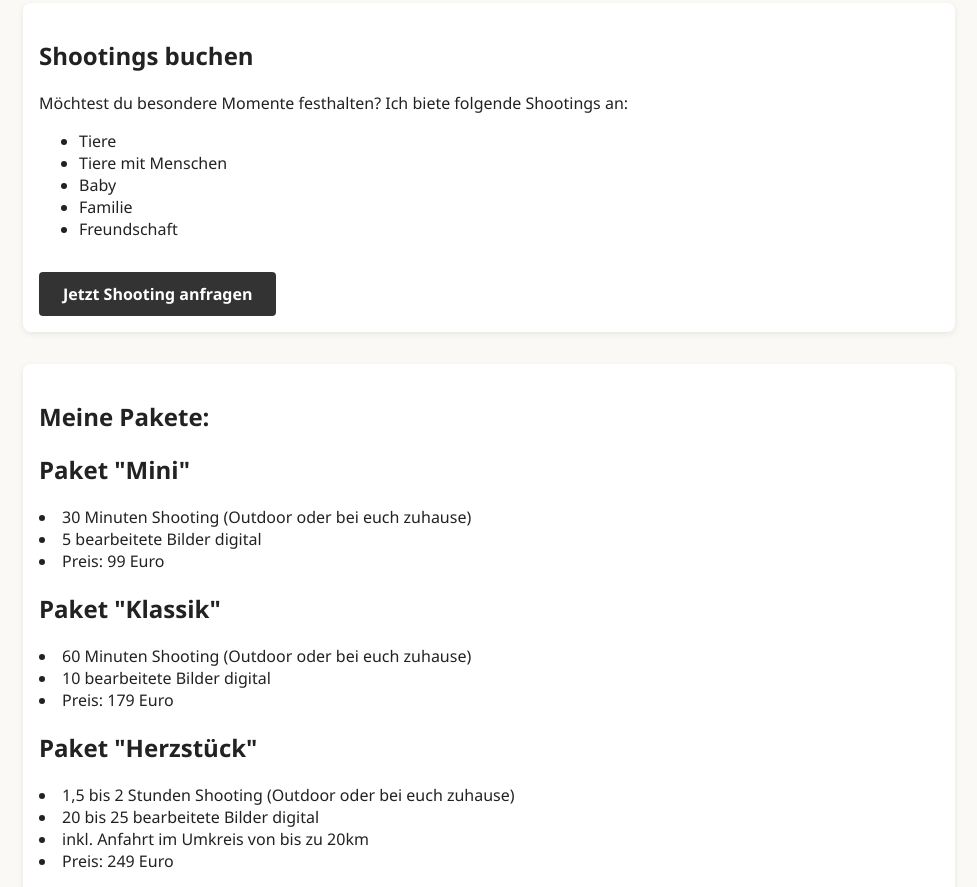
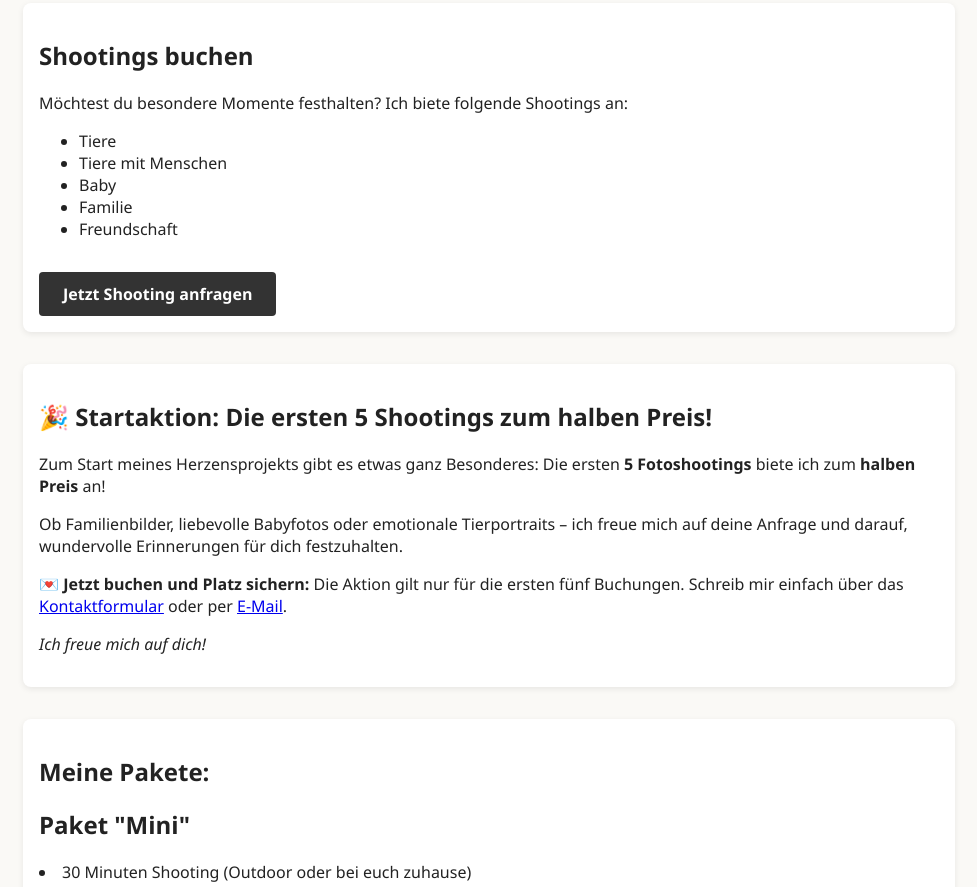
Before and after one commit to LenaKatharinaFotografie/Lenakatharina-fotografie, a plain HTML site: page index.html in a window 1280 px wide. Shown: the part 482-1369 px from the top of the page, without its empty margins (151-1128 px from the left). Drawn offline with Linux system fonts and the light colour scheme.

Commit message:
Add files via upload

```diff
--- a/index.html
+++ b/index.html
@@ -37,6 +37,23 @@
     </ul>
     <a class="button" href="#contact">Jetzt Shooting anfragen</a>
   </section>
+
+  <section class="aktion">
+  <h2>🎉 Startaktion: Die ersten 5 Shootings zum halben Preis!</h2>
+  <p>
+    Zum Start meines Herzensprojekts gibt es etwas ganz Besonderes:
+    Die ersten <strong>5 Fotoshootings</strong> biete ich zum <strong>halben Preis</strong> an!
+  </p>
+  <p>
+    Ob Familienbilder, liebevolle Babyfotos oder emotionale Tierportraits – ich freue mich auf deine Anfrage und darauf, wundervolle Erinnerungen für dich festzuhalten.
+  </p>
+  <p>
+    💌 <strong>Jetzt buchen und Platz sichern:</strong> Die Aktion gilt nur für die ersten fünf Buchungen.
+    Schreib mir einfach über das <a href="#contact">Kontaktformular</a> oder per <a href="mailto:deine@email.de">E-Mail</a>.
+  </p>
+  <p><em>Ich freue mich auf dich!</em></p>
+</section>
+
 
   <section id="gallery">
     <h2>Meine Pakete:</h2>
```
